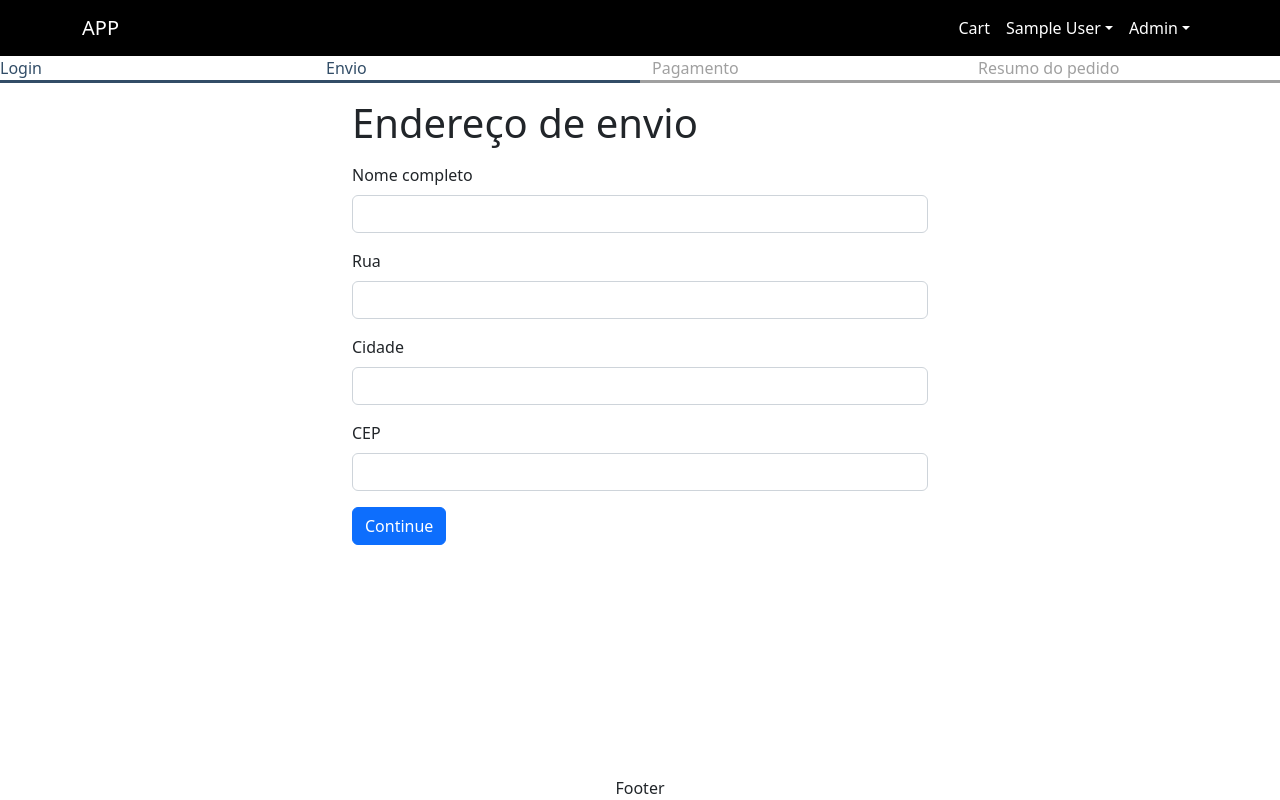
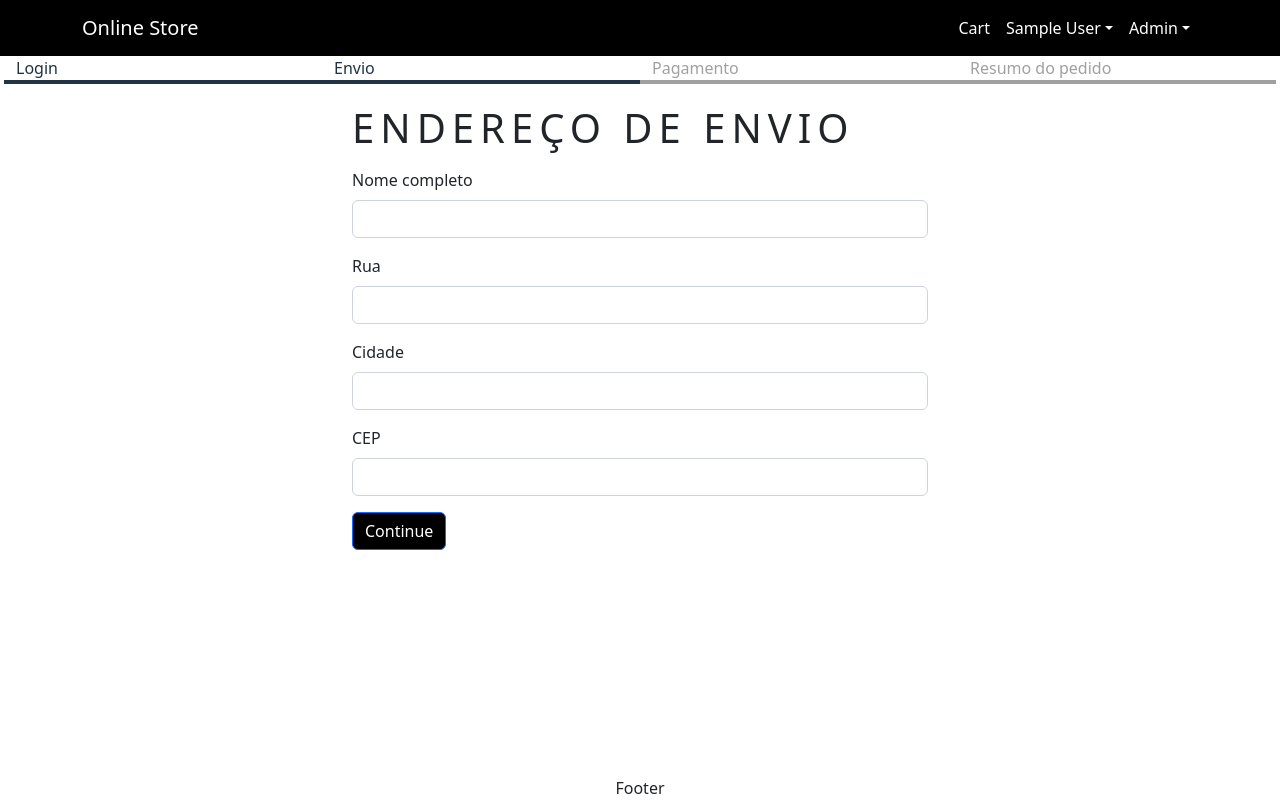
Before and after one commit to Marconio-dos-Santos/App-mern-stack, a React (Create React App) app in the folder frontend/: page /shipping in a window 1280 px wide. Built offline with nearby package versions, Linux system fonts and the light colour scheme; sample sign-in values are in the browser's storage.

Commit message:
improving the layout

```diff
--- a/frontend/src/components/Header.js
+++ b/frontend/src/components/Header.js
@@ -23,10 +23,10 @@ const Header = () => {
   };
   return (
     <header>
-          <Navbar className="nav-section" variant="dark" expand="lg">
+          <Navbar className="nav-section" variant="dark" expand="md">
             <Container>
               <LinkContainer to="/">
-                <Navbar.Brand>APP</Navbar.Brand>
+                <Navbar.Brand>Online Store</Navbar.Brand>
               </LinkContainer>
               <Navbar.Toggle aria-controls="basic-navbar-nav" />
               <Navbar.Collapse id="basic-navbar-nav">
--- a/frontend/src/components/Product.js
+++ b/frontend/src/components/Product.js
@@ -37,7 +37,7 @@ function Product({ product }) {
       <Link className="" to={`/product/${product.slug}`}>
         <img src={product.image} className="card-img-top product-image" alt={product.name} />
       </Link>
-      <Card.Body className="card-body">
+      <Card.Body>
         <Link className="product-name" to={`/product/${product.slug}`}>
           <Card.Title>{product.name}</Card.Title>
         </Link>
--- a/frontend/src/index.css
+++ b/frontend/src/index.css
@@ -5,6 +5,9 @@ body {
     sans-serif;
   -webkit-font-smoothing: antialiased;
   -moz-osx-font-smoothing: grayscale;
+}
+.btn-primary {
+  background-color: #000000 !important;
 }
 .site-container {
   min-height: 100vh;
@@ -103,7 +106,7 @@ main {
   position: absolute;
   right: 10%;
   bottom: 5%;
-  width: 600px;
+  width: 50vw;
   line-height: 1.3;
   display: flex;
   flex-direction: column;
@@ -115,23 +118,23 @@ main {
   color: white;
   font-weight: 500;
   text-align: end;
-  font-size: 28px;
+  font-size: 1rem;
 }
 .desc h5{
   margin-bottom: 12px;
   font-weight: 700;
-  font-size: 16px;
+  font-size: 1rem;
   /* color: black; */
   align-self: flex-end;
 }
 
 .checkout-steps > div {
-  border-bottom: 0.2rem solid #a0a0a0;
+  border-bottom: 0.3rem solid #a0a0a0;
   color: #a0a0a0;
 }
 .checkout-steps > div.active {
-  border-bottom: 0.2rem solid #324d67;
-  color: #324d67;
+  border-bottom: 0.3rem solid #203446;
+  color: #1f3244;
 }
 
 .nav-section {
@@ -140,7 +143,22 @@ main {
 .nav-section a {
   color: white;
 }
-
+.divider {
+width: 100%;
+margin-top: 20px;
+margin-bottom: 20px;
+display: block;
+border: 0;
+border-color: rgb(0, 0, 0);
+border-bottom-width: 1px;
+border-bottom-style: solid;
+}
+h1 {
+  text-transform: uppercase;
+  letter-spacing: 6px;
+  margin: 0 auto 15px;
+  padding-top: 4px;
+}
 @media screen and (max-width:800px) {
   .hero-banner-container{
     height: 340px;
@@ -154,13 +172,14 @@ main {
   } */
   .hero-banner-container{
     line-height: 1.3;
-    padding: 50px 25px
+    padding: 70px 25px;
+    background-color: rgba(0, 0, 0, 0.4);
   }
   .hero-banner-container h1{
-    font-size: 50px;
+    font-size: 1rem;
   }
  .hero-banner-container h3{
-    font-size: 40px;
+    font-size: 1.5em;
   }
   .hero-banner-container button{
     z-index: 10000;
--- a/frontend/src/pages/CartScreen.js
+++ b/frontend/src/pages/CartScreen.js
@@ -60,10 +60,7 @@ return (
                                 alt={item.name}
                                 className="img-fluid rounded img-thumbnail"
                               ></img>{' '}
-                                <Link to={`/product/${item.slug}`}>{item.name}</Link>
-                            </Col>
-                            <Col md={3}>
-                              <Button
+                                <Button
                               variant="light"
                               onClick={() => updateCartHandler(item, item.quantity - 1)}
                               disabled={item.quantity === 1 }>
@@ -78,7 +75,10 @@ return (
                                 <i className="fas fa-plus-circle"></i>
                               </Button>
                             </Col>
-                            <Col md={3}>{item.price}</Col>
+                            <Col md={3}>
+                              <Link to={`/product/${item.slug}`}>{item.name}</Link>
+                            </Col>
+                            <Col md={3}>Valor:{item.price}</Col>
                             <Col md={2}>
                               <Button
                                 onClick={() => removeItemHandler(item)}
--- a/frontend/src/pages/HomeScreen.js
+++ b/frontend/src/pages/HomeScreen.js
@@ -45,7 +45,7 @@ const HomeScreen = () => {
   return (
     <section>
       <HeroBanner />
-      <h1>Produtos</h1>
+      <h1>Mais vendidos</h1>
       <div className="products-container container">
         {loading ? (
             <LoadingBox />
--- a/frontend/src/pages/OrderScreen.js
+++ b/frontend/src/pages/OrderScreen.js
@@ -131,7 +131,7 @@ export default function OrderScreen() {
   ) : error ? (
     <MessageBox variant="danger">{error}</MessageBox>
   ) : (
-    <div>
+    <div className='container'>
       <h1 className="my-3">Pedido {orderId}</h1>
       <Row>
         <Col md={8}>
--- a/frontend/src/pages/PaymentMethodScreen.js
+++ b/frontend/src/pages/PaymentMethodScreen.js
@@ -28,7 +28,7 @@ const PaymentMethodScreen = () => {
     navigate('/placeorder');
   };
   return (
-    <div className='site-container'>
+    <div className='site-container mx-3'>
     <CheckoutSteps step1 step2 step3></CheckoutSteps>
     <div className="container small-container">
       <h1 className="my-3">Forma de Pagamento</h1>
--- a/frontend/src/pages/PlaceOrderScreen.js
+++ b/frontend/src/pages/PlaceOrderScreen.js
@@ -79,7 +79,7 @@ const PlaceOrderScreen = () => {
     }
   }, [cart, navigate]);
   return (
-    <div>
+    <div className="mx-3">
         <CheckoutSteps step1 step2 step3 step4></CheckoutSteps>
         <h1 className='my-3'>Pedido Completo</h1>
         <Row>
--- a/frontend/src/pages/ProductScreen.js
+++ b/frontend/src/pages/ProductScreen.js
@@ -76,12 +76,12 @@ const ProductScreen = () => {
     ) : error ? (
       <MessageBox variant="danger">{error}</MessageBox>
     ) : (
-      <div className="container mt-3">
+      <div className="container mt-5">
         <Row>
           <Col md={6}>
             <img className="img-large" src={product.image} alt={product.name}></img>
           </Col>
-          <Col md={6} className="d-flex flex-column justify-content-evenly">
+          <Col md={6} className="d-flex flex-column justify-content-start">
               <div>
                 <h1 className="pb-3">{product.name}</h1>
                 <Rating
@@ -89,18 +89,20 @@ const ProductScreen = () => {
                   numReviews={product.numReviews}
                 ></Rating>
                 </div>
+                <div className="divider"></div>
                 <div>
                     <Row>
                       <Col>R$:</Col>
                       <Col>{product.price.toFixed(2)}</Col>
                     </Row>
-                    <Row className="pb-3">
+                    <Row className="pb-5">
                       <Col>Status:</Col>
                       <Col>{product.countInStock > 0 ?
                       <Badge bg="success">Em Estoque</Badge>:
                       <Badge bg="danger">Sem Estoque</Badge>
                       }</Col>
                     </Row>
+                </div>
                   {product.countInStock > 0 && (
                       <div className="d-grid pb-3">
                         <Button onClick={addToCartHandler}>
@@ -109,7 +111,7 @@ const ProductScreen = () => {
                       </div>
                   )}
                   {product.description}
-                  </div>
+
           </Col>
         </Row>
       </div>
--- a/frontend/src/pages/ShippingAddressScreen.js
+++ b/frontend/src/pages/ShippingAddressScreen.js
@@ -46,7 +46,7 @@ const ShippingAddressScreen = () => {
         navigate("/payment");
     }
     return (
-      <div>
+      <div className="mx-3">
         <CheckoutSteps step1 step2></CheckoutSteps>
         <div className="container small-container">
           <h1 className="my-3">Endereço de envio</h1>
```
